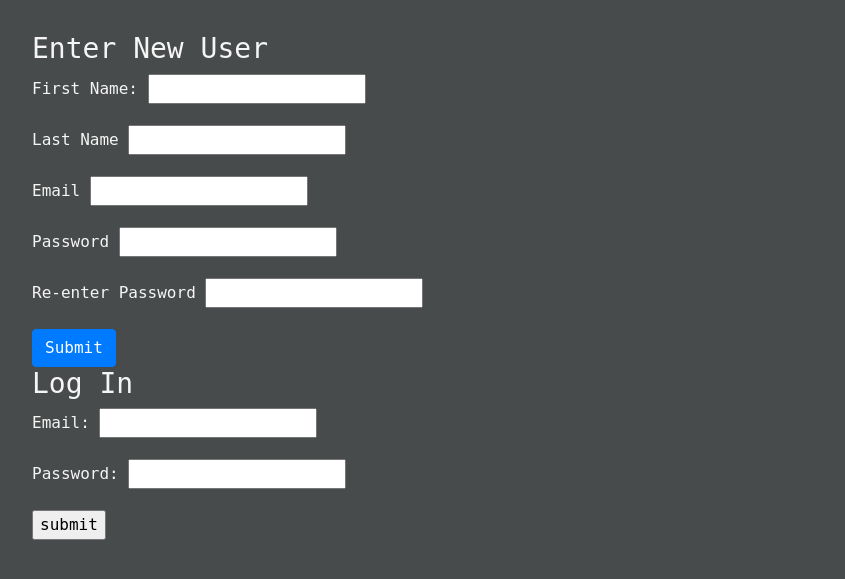
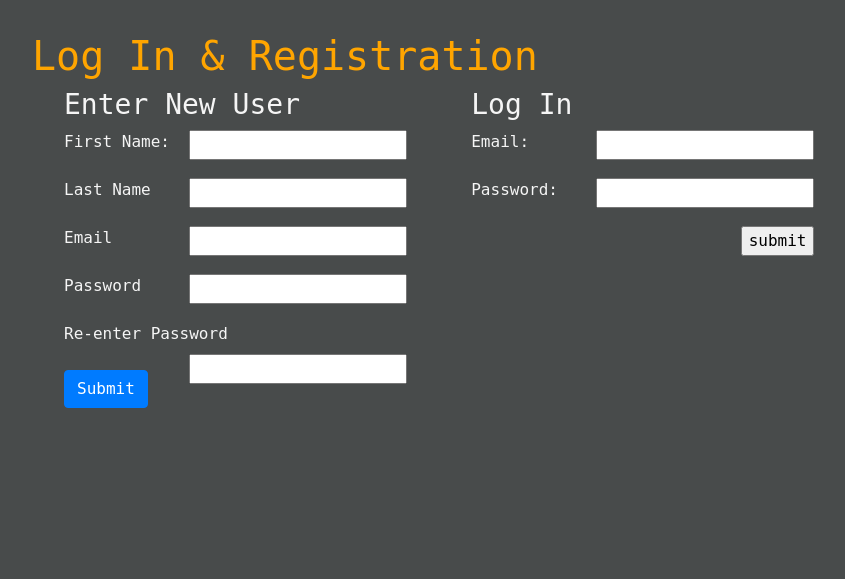
Before and after one commit to jay0burgos/loginPractice, a Django app: page / in a window 1280 px wide. Shown: the top 579 px of the page, without its empty margins (0-845 px from the left). Run offline with Django 3.2, Linux system fonts and the light colour scheme; some libraries are stand-ins or nearby versions.

Commit message:
initial commit

```diff
--- a/home/static/style.css
+++ b/home/static/style.css
@@ -1,6 +1,11 @@
+
 * {
     font-family: 'Anonymous Pro', monospace;
     color: whitesmoke;
+
+}
+body{
+    display: inline-grid;
 }
 .error {
     color: red;
@@ -30,3 +35,8 @@ body {
     margin: 2em;
     padding: 2em;
 }
+
+input {
+    float: right;
+    clear: both;
+      }
--- a/home/templates/index.html
+++ b/home/templates/index.html
@@ -10,7 +10,9 @@
 
 </head>
 <body>
-    <div class="wrapper">
+    <h1>Log In & Registration</h1>
+
+    <div id="wrapper">
         <section>
         <h3>Enter New User</h3>
 
@@ -29,22 +31,22 @@
 
             <div class="form-group">
                 <label for="firstname">First Name:</label>
-                <input type="text" name="firstname" id="firstname">
+                <input type="text" name="firstname" id="firstname" class="float-right">
             </div>
 
             <div class="form-group">
                 <label for="lastname">Last Name</label>
-                <input type="text" name="lastname" id="lastname">
+                <input type="text" name="lastname" id="lastname" class="float-right">
             </div>
 
             <div class="form-group">
                 <label for="email">Email</label>
-                <input type="text" name="email" id="email">
+                <input type="text" name="email" id="email" class="float-right">
             </div>
 
             <div class="form-group">
                 <label for="password">Password</label>
-                <input type="text" name="password" id="password">
+                <input type="text" name="password" id="password" class="float-right">
             </div>
 
             <div class="form-group">
@@ -72,5 +74,7 @@
 
     </div>
 
+
+
 </body>
 </html>
```
